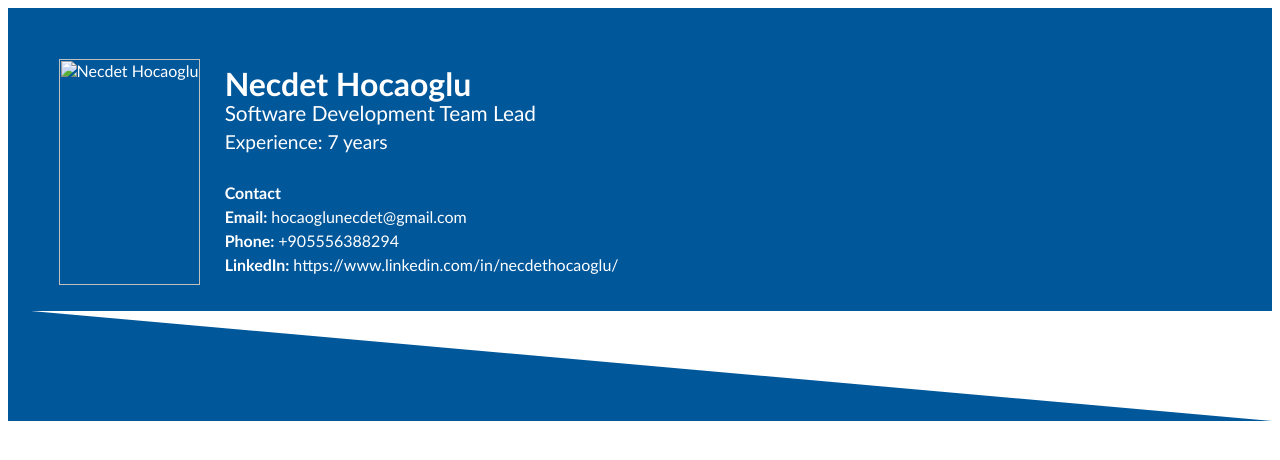
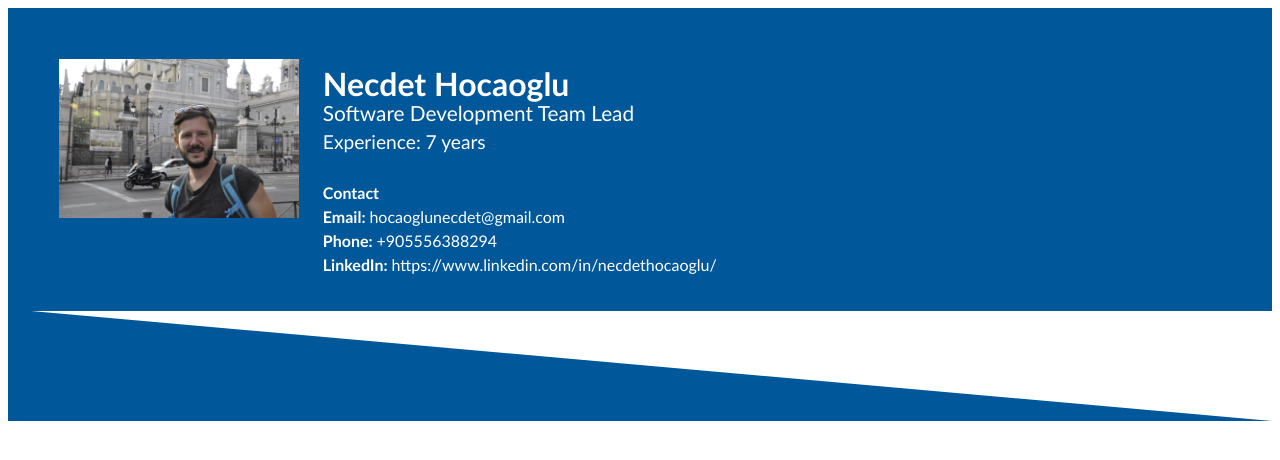
Before and after one commit to necdethocaoglu/necdethocaoglu.github.io, a plain HTML site: page index.html in a window 1280 px wide. Drawn offline with Linux system fonts and the light colour scheme.

Commit message:
photo upload

```diff
--- a/index.html
+++ b/index.html
@@ -20,7 +20,7 @@
 <body>
 <div id="header">
     <div id="header-grid-container">
-        <img id="header-grid-item-1" src="static/images/profile-pic.jpg" alt="Necdet Hocaoglu">
+        <img id="header-grid-item-1" src="static/images/necdethocaoglu.jpg" alt="Necdet Hocaoglu">
         <div id="header-grid-item-2">
             <div id="name-title">
                 <h1 id="full-name">Necdet Hocaoglu</h1>
```
